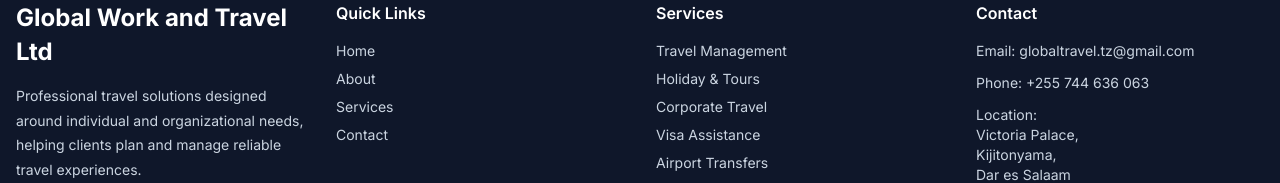
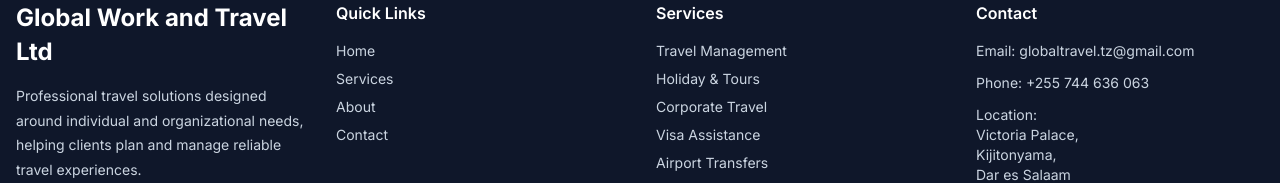
Before and after one commit to ericbalaile/Balaile-Tech-Lab, a React (Vite) app: page /contact in a window 1280 px wide. Shown: the part 2115-2298 px from the top of the page. Built offline with nearby package versions, Linux system fonts and the light colour scheme.

Commit message:
Align footer navigation with header and remove redundant inquiry CTA

```diff
--- a/src/components/layout/Footer.jsx
+++ b/src/components/layout/Footer.jsx
@@ -8,12 +8,12 @@ function Footer() {
       path: "/",
     },
     {
+      label: "Services",
+      path: "/services",
+    },
+    {
       label: "About",
       path: "/about",
-    },
-    {
-      label: "Services",
-      path: "/services",
     },
     {
       label: "Contact",
```
